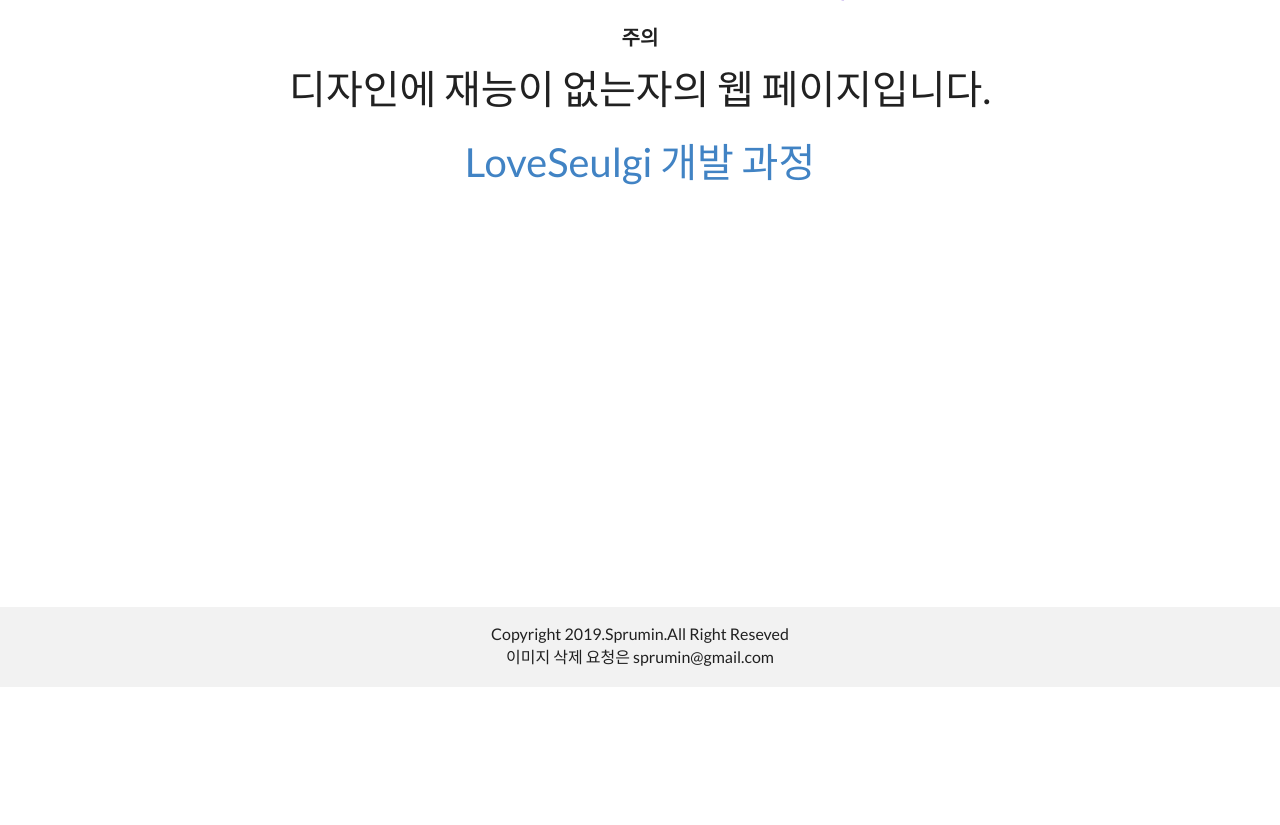
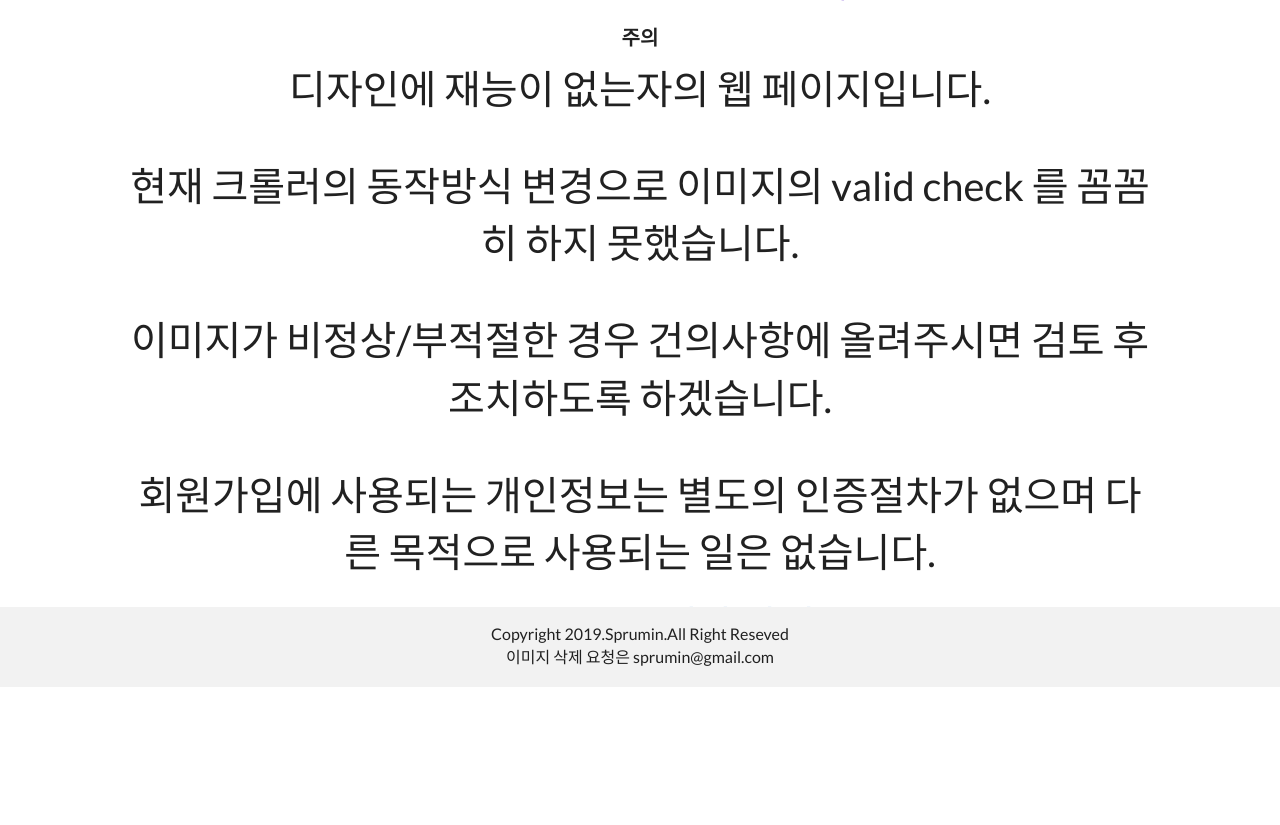
Before and after one commit to sprumin/loveSeulgi, a Django app: page /about in a window 1280 px wide. Shown: the part 113-938 px from the top of the page. Run offline with Django 3.2, Linux system fonts and the light colour scheme; the visitor is signed in with stand-in values (Sample User, id 1).

Commit message:
update about templates comment

```diff
--- a/templates/about.html
+++ b/templates/about.html
@@ -6,6 +6,9 @@
             <div class="about">
                 <h1>주의</h1>
                 <p>디자인에 재능이 없는자의 웹 페이지입니다.</p>
+                <p>현재 크롤러의 동작방식 변경으로 이미지의 valid check 를 꼼꼼히 하지 못했습니다.</p>
+                <p>이미지가 비정상/부적절한 경우 건의사항에 올려주시면 검토 후 조치하도록 하겠습니다.</p>
+                <p>회원가입에 사용되는 개인정보는 별도의 인증절차가 없으며 다른 목적으로 사용되는 일은 없습니다.</p>
                 <a href="https://sprumin.github.io/LoveSeulgi">LoveSeulgi 개발 과정</a>
             </div>
         </div>
```
